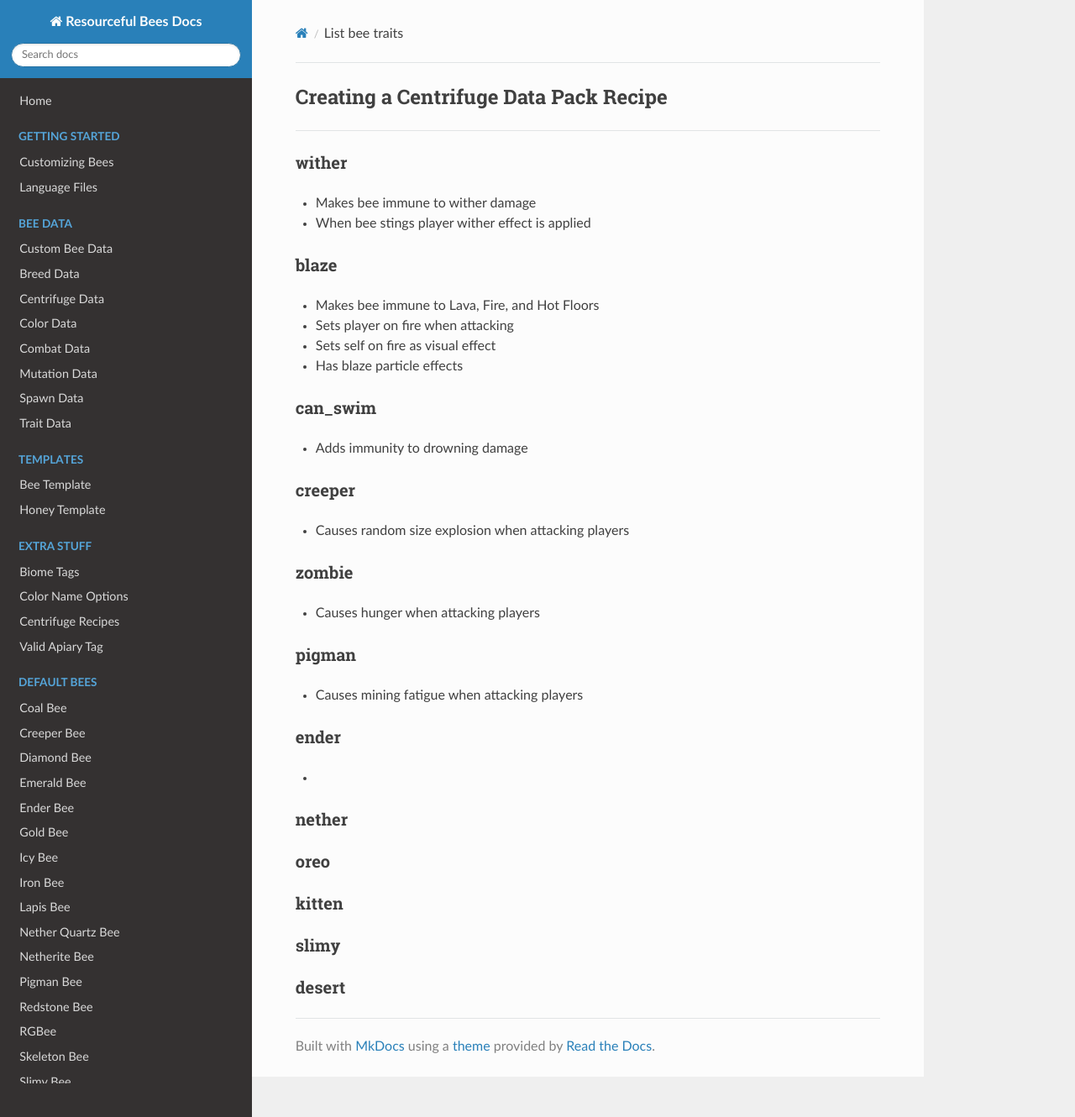
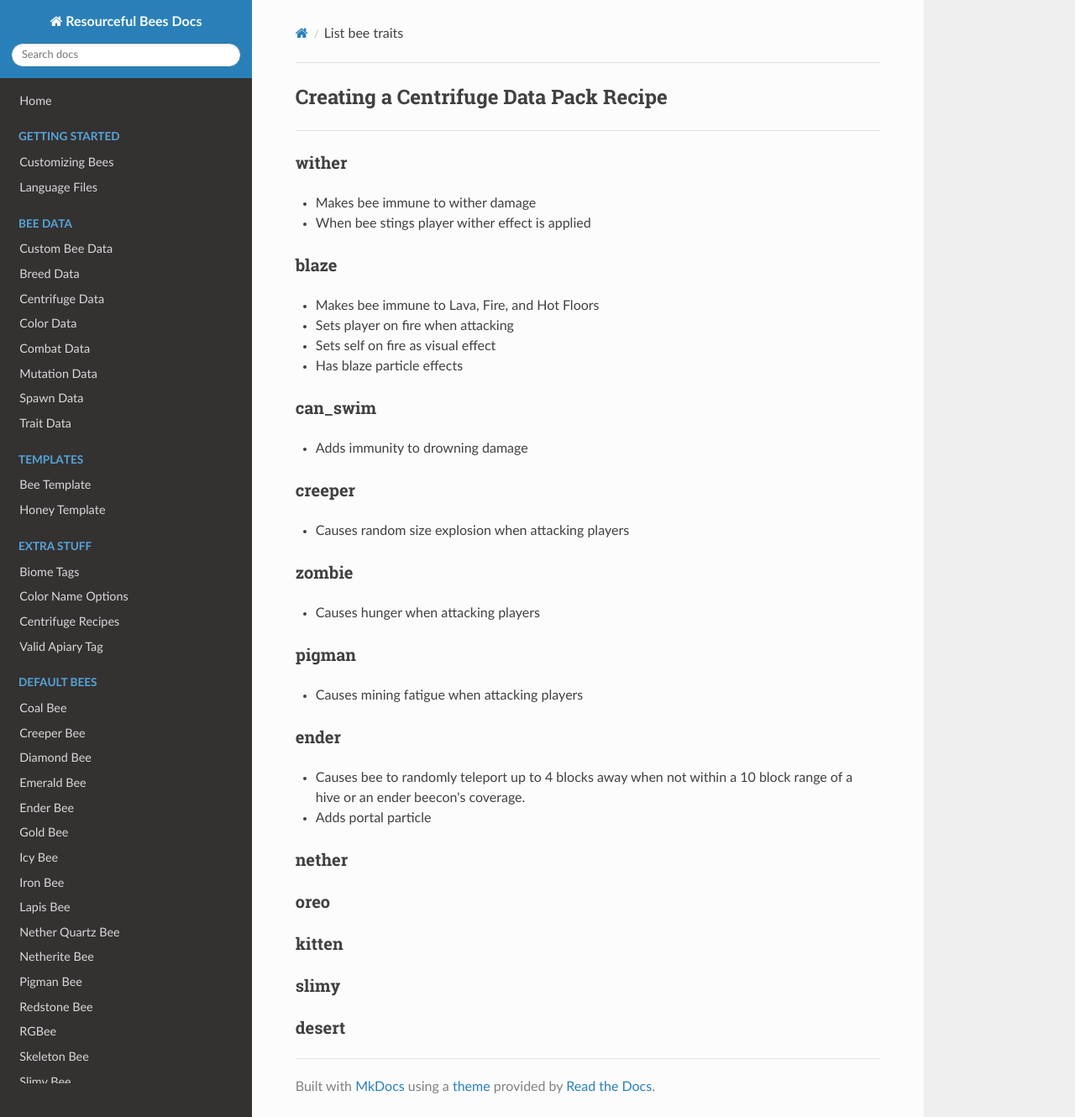
Before and after one commit to Team-Resourceful/ResourcefulBeesDocs, an MkDocs documentation site: the page built from docs/extra_stuff/list_bee_traits.md, in a window 1280 px wide and 1330 px high. Shown: the whole window at 84% size. Built offline with MkDocs 1.6.1, drawn with Linux system fonts in a browser that asks for light colours; nearby versions of some CDN libraries.

Commit message:
docs/extra_stuff/list_bee_traits.md updated from https://stackedit.io/

```diff
--- a/docs/extra_stuff/list_bee_traits.md
+++ b/docs/extra_stuff/list_bee_traits.md
@@ -31,7 +31,8 @@
 
 ### **ender**
 
-*
+* Causes bee to randomly teleport up to 4 blocks away when not within a 10 block range of a hive or an ender beecon's coverage.
+* Adds portal particle
 
 ### **nether**
 
```
Also changed, not shown: other parts of docs/extra_stuff/list_bee_traits.md (+1 -1 lines).
